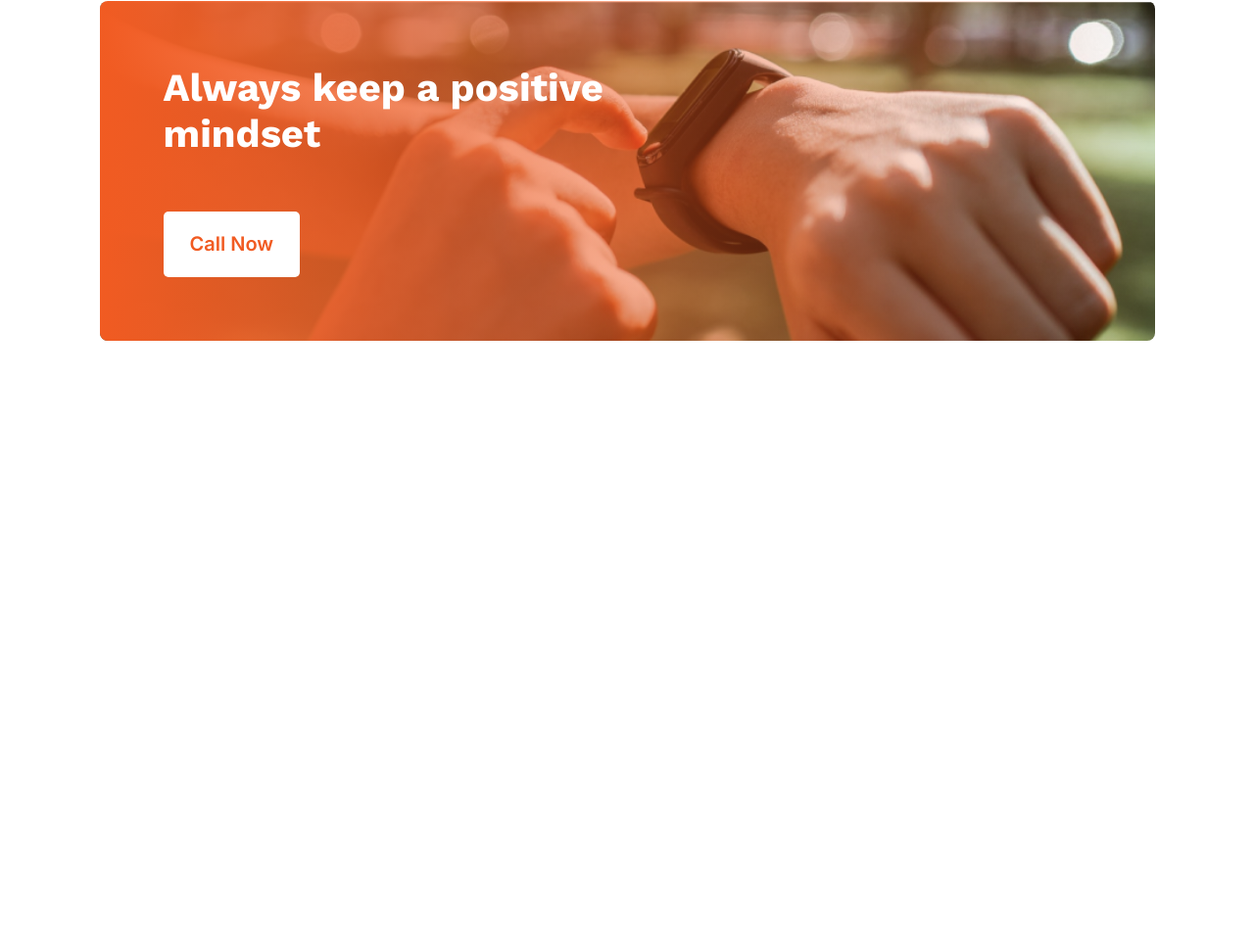
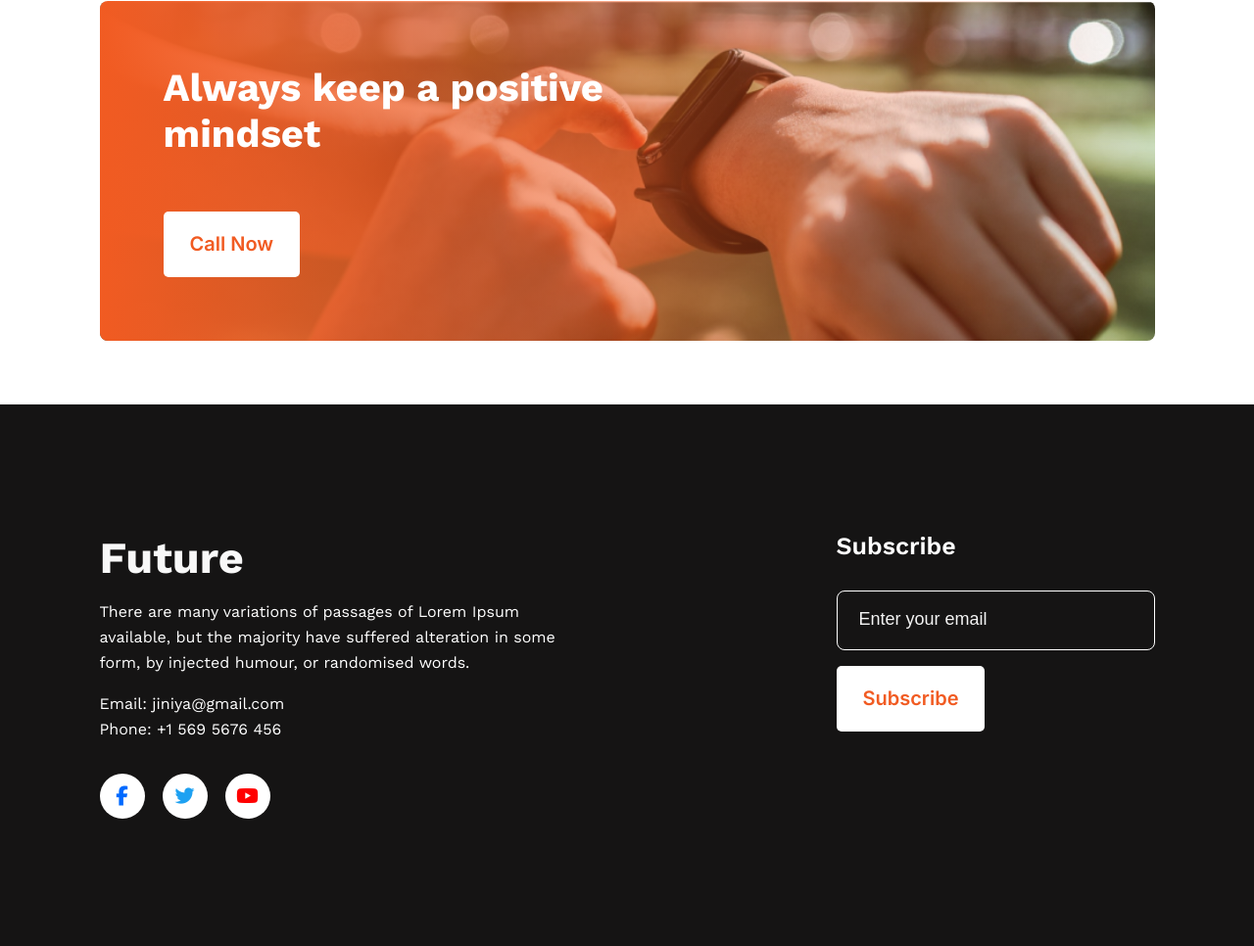
Before and after one commit to khalidccnu/new-year-new-me, a plain HTML site: page index.html in a window 1280 px wide. Shown: the part 2045-3011 px from the top of the page at 98% size. Before the commit the page ends 2458 px from the top, so only its background shows below. Drawn offline with nearby package versions, Linux system fonts and the light colour scheme.

Commit message:
Add Footer

```diff
--- a/asset/css/style.css
+++ b/asset/css/style.css
@@ -1,5 +1,5 @@
 /* ===== Font ===== */
-@import url("https://fonts.googleapis.com/css2?family=Inter:wght@600&family=Work+Sans:wght@400;500;700&display=swap");
+@import url("https://fonts.googleapis.com/css2?family=Inter:wght@600&family=Work+Sans:wght@400;500;600;700&display=swap");
 
 /* ===== Common ===== */
 * {
@@ -36,6 +36,7 @@ section:not(#hero) {
     padding: 20px 25px;
     border-color: transparent;
     border-radius: 5px;
+    cursor: pointer;
 }
 
 /* ===== Hero ===== */
@@ -195,3 +196,105 @@ section:not(#hero) {
     color: #f15b22;
     background-color: #fff;
 }
+
+/* ===== Footer ===== */
+footer {
+    margin-top: auto;
+    background-color: #151414;
+    padding: 130px 0;
+}
+
+footer .container {
+    display: flex;
+}
+
+footer .left {
+    max-width: 485px;
+}
+
+footer h4 {
+    font-weight: 700;
+    font-size: 45px;
+    line-height: 53px;
+    color: #f8f8f8;
+    margin: 0 0 16px;
+}
+
+footer p, footer span {
+    font-size: 16px;
+    line-height: 26px;
+    color: #fff;
+}
+
+footer ul {
+    display: flex;
+    list-style-type: none;
+    margin: 32px 0 0;
+    padding: 0;
+}
+
+footer li:not(:first-child) {
+    margin-left: 18px;
+}
+
+footer a {
+    display: inline-flex;
+    justify-content: center;
+    align-items: center;
+    height: 46px;
+    width: 46px;
+    border-radius: 50%;
+    padding: 8px;
+    background-color: #fff;
+    font-size: 20px;
+    text-decoration: none;
+}
+
+footer li:first-child a {
+    color: #006aff;
+}
+
+footer li:nth-child(2) a {
+    color: #1da1f2;
+}
+
+footer li:last-child a {
+    color: #ff0000;
+}
+
+footer .right {
+    max-width: 325px;
+    margin-left: auto;
+}
+
+footer h6 {
+    font-weight: 600;
+    font-size: 25px;
+    line-height: 29px;
+    color: #fff;
+    margin: 0 0 31px;
+}
+
+footer label {
+    display: none;
+}
+
+footer input[type="email"] {
+    width: 100%;
+    padding: 22px;
+    background-color: transparent;
+    border: 1px solid #fff;
+    border-radius: 8px;
+}
+
+footer input[type="email"]::placeholder {
+    font-size: 18px;
+    line-height: 21px;
+    color: #f3f3f3;
+}
+
+footer .btn {
+    margin-top: 16px;
+    color: #f15b22;
+    background-color: #fff;
+}
--- a/index.html
+++ b/index.html
@@ -101,6 +101,44 @@
     </div>
 </section>
 
+<!-- Footer -->
+<footer>
+    <div class="container">
+        <div class="left">
+            <h4>Future</h4>
+            <p>There are many variations of passages of Lorem Ipsum available, but the majority have suffered alteration in some form, by injected humour, or randomised words.</p>
+            <span>Email: jiniya@gmail.com</span>
+            <br>
+            <span>Phone: +1 569 5676 456</span>
+            <ul>
+                <li>
+                    <a href="#">
+                        <i class="fab fa-facebook-f"></i>
+                    </a>
+                </li>
+                <li>
+                    <a href="#">
+                        <i class="fab fa-twitter"></i>
+                    </a>
+                </li>
+                <li>
+                    <a href="#">
+                        <i class="fab fa-youtube"></i>
+                    </a>
+                </li>
+            </ul>
+        </div>
+        <div class="right">
+            <h6>Subscribe</h6>
+            <form action="#" method="post">
+                <label for="email">Email</label>
+                <input type="email" name="email" id="email" placeholder="Enter your email" required>
+                <input type="submit" value="subscribe" class="btn">
+            </form>
+        </div>
+    </div>
+</footer>
+
 <!-- Fontawesome JS -->
 <script src="https://kit.fontawesome.com/478b113ee2.js" crossorigin="anonymous"></script>
 </body>
```
